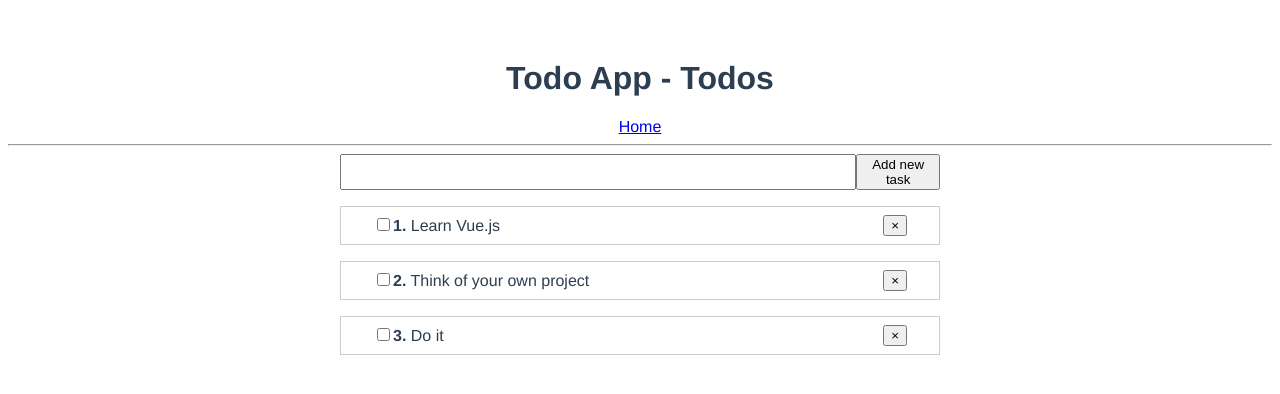
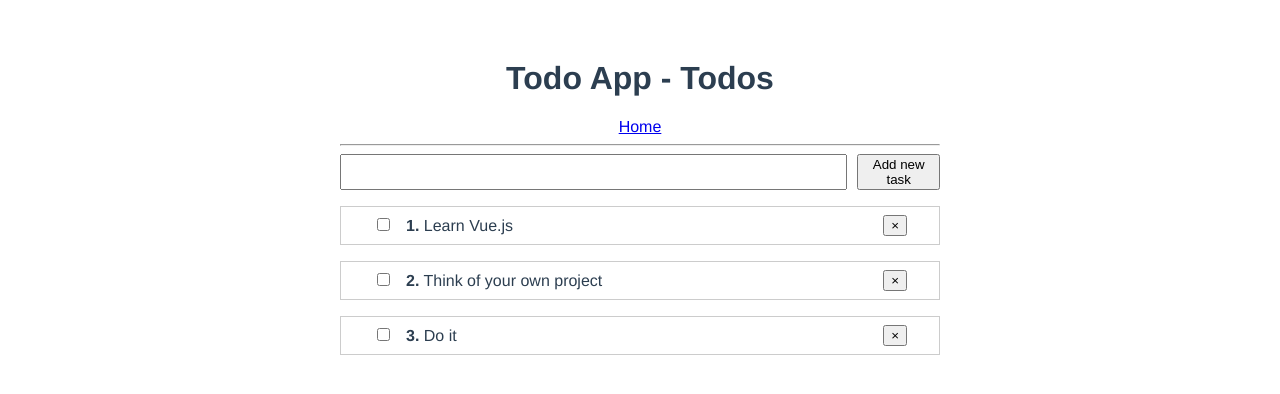
Before and after one commit to white78wolf/todo-list, a Vue app: page /todos in a window 1280 px wide. Shown: the top 394 px of the page. Built offline with nearby package versions, Linux system fonts and the light colour scheme; the HTML template or start-up script is replaced by a standard one.

Commit message:
Improve layouts of components

```diff
--- a/src/App.vue
+++ b/src/App.vue
@@ -17,6 +17,7 @@ export default {
   -moz-osx-font-smoothing: grayscale;
   text-align: center;
   color: #2c3e50;
-  margin-top: 60px;
+  margin: 60px auto 0 auto;
+  max-width: 600px;
 }
 </style>
--- a/src/components/AddTodo.vue
+++ b/src/components/AddTodo.vue
@@ -30,12 +30,12 @@ export default {
 
 <style scoped>
 form {
-  max-width: 600px;
-  margin: 0 auto 1rem auto;
+  margin-bottom: 1rem;
   display: flex;
   justify-content: space-between;
 }
 form input {
   width: 100%;
+  margin-right: 10px;
 }
 </style>
--- a/src/components/TodoItem.vue
+++ b/src/components/TodoItem.vue
@@ -29,4 +29,7 @@ li {
   padding: .5rem 2rem;
   margin-bottom: 1rem;
 }
+input {
+  margin-right: 1rem;
+}
 </style>
--- a/src/components/TodoList.vue
+++ b/src/components/TodoList.vue
@@ -24,8 +24,6 @@ export default {
 <style scoped>
   ul {
     list-style: none;
-    margin: 0 auto;
-    padding: 0;
-    max-width: 600px;
+    padding-left: 0;
   }
 </style>
--- a/src/views/Home.vue
+++ b/src/views/Home.vue
@@ -7,10 +7,3 @@
     <router-link to="/todos">Todos</router-link>
   </div>
 </template>
-
-<style scoped>
-p {
-  margin: 0 auto;
-  max-width: 600px;
-}
-</style>
```
